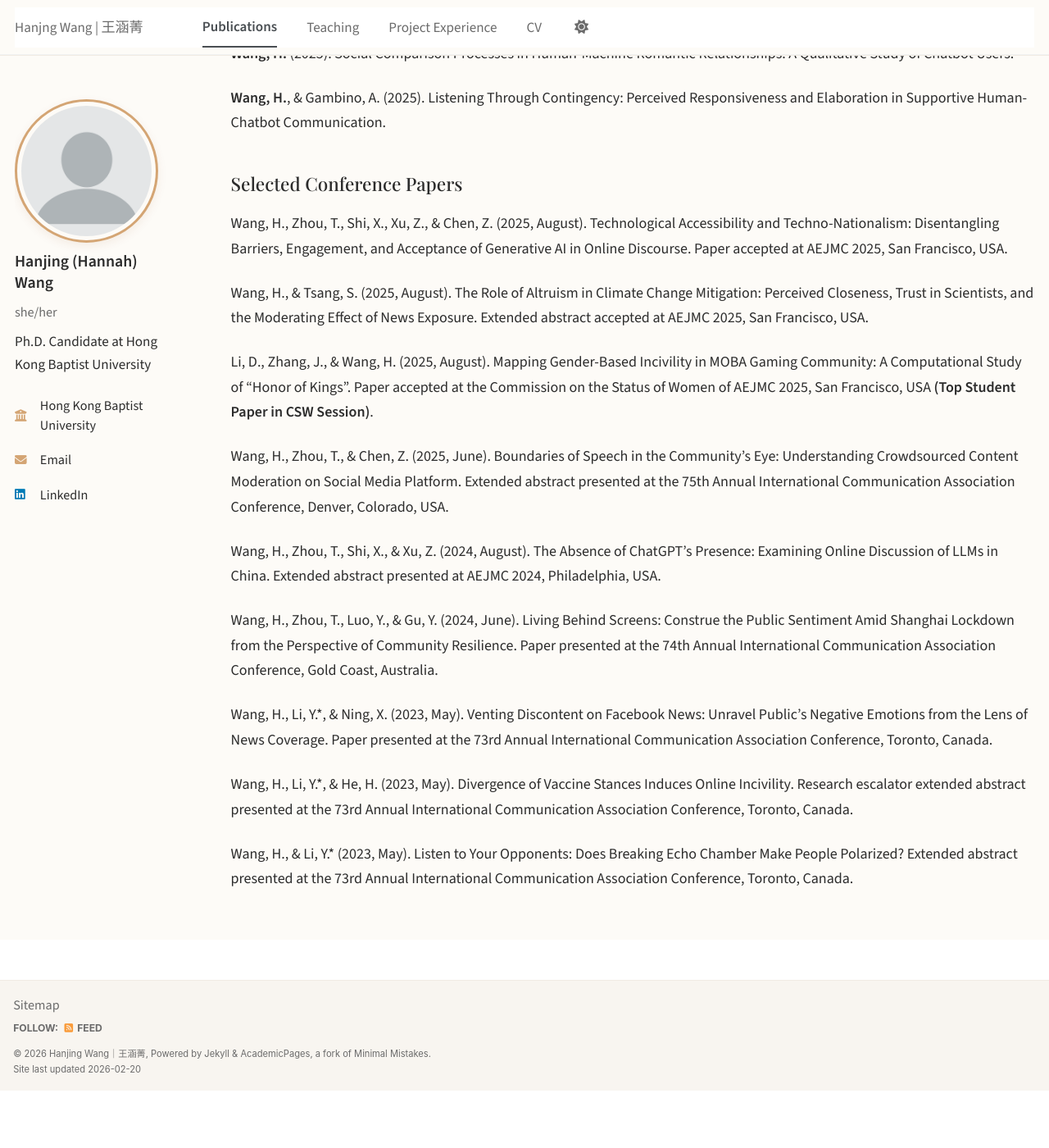
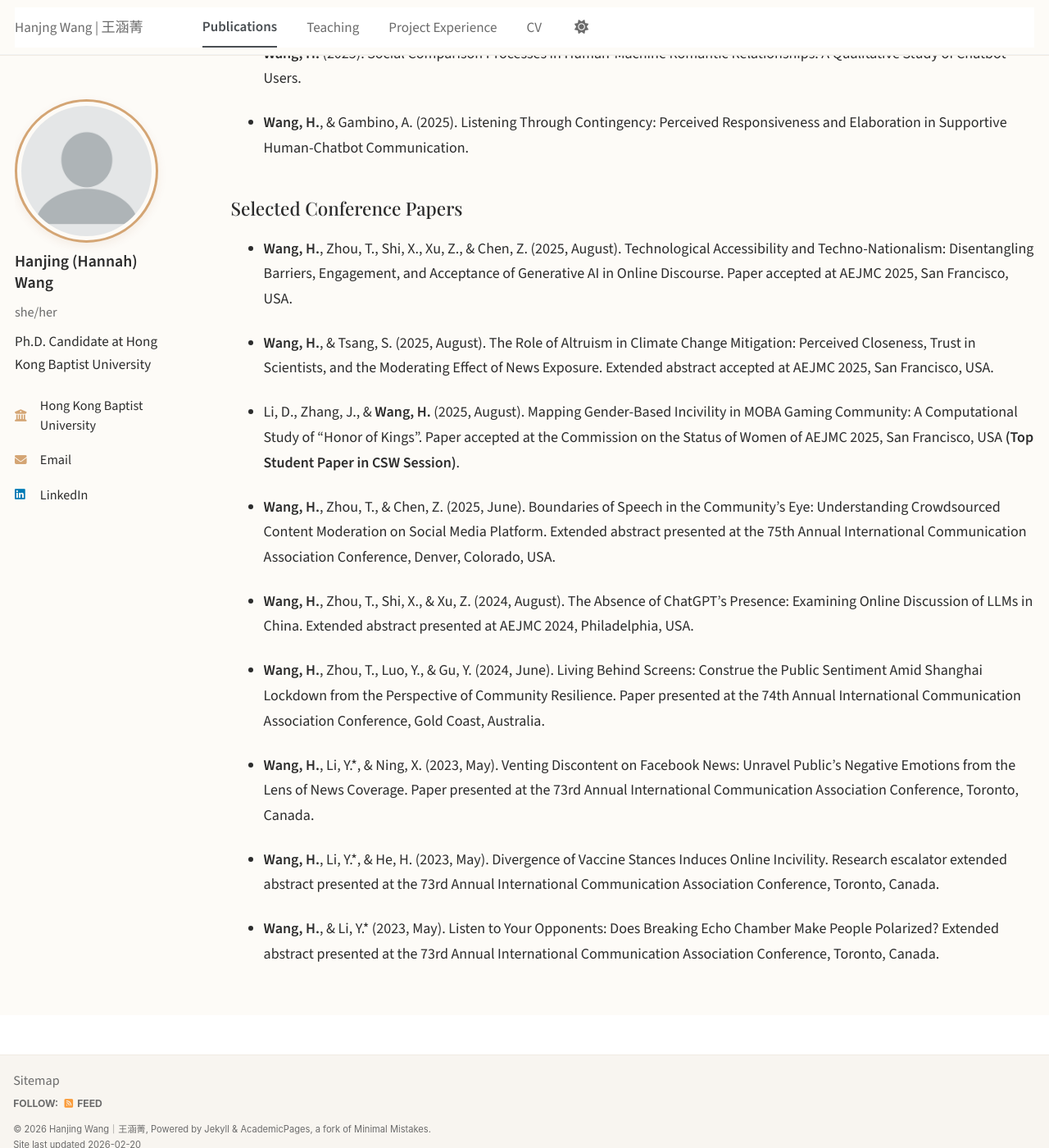
Before and after one commit to hanjingwang-comm/hanjingwang-comm.github.io, a Jekyll site: the page built from _pages/publications.md, in a window 1280 px wide and 1400 px high, scrolled down 897 px. Shown: the whole window at 82% size. Built offline with Jekyll 4.4.1, drawn with Linux system fonts in a browser that asks for light colours; some web fonts are replaced; a script bundle is joined from its source files by our own code; library files that are not in the unit come from our copies; before the commit the page ends 2227 px from its top, so only the background shows below that.

```diff
--- a/_pages/publications.md
+++ b/_pages/publications.md
@@ -7,42 +7,42 @@ author_profile: true
 
 ## Refereed Journal Articles / Conference Proceedings
 
-**Wang, H.**, Li, Y.*, & Ning, X. (2024). News coverage of the COVID-19 pandemic on social media and the public's negative emotions: Computational study. *Journal of Medical Internet Research*.
+- **Wang, H.**, Li, Y.*, & Ning, X. (2024). News coverage of the COVID-19 pandemic on social media and the public's negative emotions: Computational study. *Journal of Medical Internet Research*.
 
-Huang, Z., **Wang, H.**, & Shi, X. (2023, July). The Future of Work: Do We Need Interactive Collaborative Offices? The Most Interesting Survey in a Post-Covid World. In *2023 IEEE 43rd International Conference on Distributed Computing Systems Workshops (ICDCSW)*. IEEE.
+- Huang, Z., **Wang, H.**, & Shi, X. (2023, July). The Future of Work: Do We Need Interactive Collaborative Offices? The Most Interesting Survey in a Post-Covid World. In *2023 IEEE 43rd International Conference on Distributed Computing Systems Workshops (ICDCSW)*. IEEE.
 
 ## Papers Under Review
 
-**Wang, H.**, Zhou, T., Chen, Z.* (2026, Feb). Public Voices or Surrogate Censors? Uncovering Community Members' Participatory Censorship Practices on Social Media. *Online Information Review* (Under review).
+- **Wang, H.**, Zhou, T., Chen, Z.* (2026, Feb). Public Voices or Surrogate Censors? Uncovering Community Members' Participatory Censorship Practices on Social Media. *Online Information Review* (Under review).
 
-Li, D., Zhang, J., & **Wang, H.** (2026, Jan). Mapping gender-based incivility in MOBA gaming community: A computational study of "Honor of Kings" through social media discussions. *Feminist Media Studies* (Under review).
+- Li, D., Zhang, J., & **Wang, H.** (2026, Jan). Mapping gender-based incivility in MOBA gaming community: A computational study of "Honor of Kings" through social media discussions. *Feminist Media Studies* (Under review).
 
-**Wang, H.**, Zhou, T., Shi, X., Xu, Z., & Chen, Z.* (2025, Sep). Technological Accessibility and Techno-Nationalism: Disentangling Barriers, Engagement, and Acceptance of Generative AI in Online Discourse. *Journal of Computational Social Science* (Under review).
+- **Wang, H.**, Zhou, T., Shi, X., Xu, Z., & Chen, Z.* (2025, Sep). Technological Accessibility and Techno-Nationalism: Disentangling Barriers, Engagement, and Acceptance of Generative AI in Online Discourse. *Journal of Computational Social Science* (Under review).
 
-**Wang, H.***, Zhou T., Luo Y., & Gu Y. (2024, May). Living Behind Screens: Construe the Public Sentiment Amid Shanghai Lockdown from the Perspective of Community Resilience. *BMC Public Health* (2nd R&R).
+- **Wang, H.***, Zhou T., Luo Y., & Gu Y. (2024, May). Living Behind Screens: Construe the Public Sentiment Amid Shanghai Lockdown from the Perspective of Community Resilience. *BMC Public Health* (2nd R&R).
 
 ## Working Papers
 
-**Wang, H.** (2025). Social Comparison Processes in Human-Machine Romantic Relationships: A Qualitative Study of Chatbot Users.
+- **Wang, H.** (2025). Social Comparison Processes in Human-Machine Romantic Relationships: A Qualitative Study of Chatbot Users.
 
-**Wang, H.**, & Gambino, A. (2025). Listening Through Contingency: Perceived Responsiveness and Elaboration in Supportive Human-Chatbot Communication.
+- **Wang, H.**, & Gambino, A. (2025). Listening Through Contingency: Perceived Responsiveness and Elaboration in Supportive Human-Chatbot Communication.
 
 ## Selected Conference Papers
 
-Wang, H., Zhou, T., Shi, X., Xu, Z., & Chen, Z. (2025, August). Technological Accessibility and Techno-Nationalism: Disentangling Barriers, Engagement, and Acceptance of Generative AI in Online Discourse. Paper accepted at AEJMC 2025, San Francisco, USA.
+- **Wang, H.**, Zhou, T., Shi, X., Xu, Z., & Chen, Z. (2025, August). Technological Accessibility and Techno-Nationalism: Disentangling Barriers, Engagement, and Acceptance of Generative AI in Online Discourse. Paper accepted at AEJMC 2025, San Francisco, USA.
 
-Wang, H., & Tsang, S. (2025, August). The Role of Altruism in Climate Change Mitigation: Perceived Closeness, Trust in Scientists, and the Moderating Effect of News Exposure. Extended abstract accepted at AEJMC 2025, San Francisco, USA.
+- **Wang, H.**, & Tsang, S. (2025, August). The Role of Altruism in Climate Change Mitigation: Perceived Closeness, Trust in Scientists, and the Moderating Effect of News Exposure. Extended abstract accepted at AEJMC 2025, San Francisco, USA.
 
-Li, D., Zhang, J., & Wang, H. (2025, August). Mapping Gender-Based Incivility in MOBA Gaming Community: A Computational Study of "Honor of Kings". Paper accepted at the Commission on the Status of Women of AEJMC 2025, San Francisco, USA **(Top Student Paper in CSW Session)**.
+- Li, D., Zhang, J., & **Wang, H.** (2025, August). Mapping Gender-Based Incivility in MOBA Gaming Community: A Computational Study of "Honor of Kings". Paper accepted at the Commission on the Status of Women of AEJMC 2025, San Francisco, USA **(Top Student Paper in CSW Session)**.
 
-Wang, H., Zhou, T., & Chen, Z. (2025, June). Boundaries of Speech in the Community's Eye: Understanding Crowdsourced Content Moderation on Social Media Platform. Extended abstract presented at the 75th Annual International Communication Association Conference, Denver, Colorado, USA.
+- **Wang, H.**, Zhou, T., & Chen, Z. (2025, June). Boundaries of Speech in the Community's Eye: Understanding Crowdsourced Content Moderation on Social Media Platform. Extended abstract presented at the 75th Annual International Communication Association Conference, Denver, Colorado, USA.
 
-Wang, H., Zhou, T., Shi, X., & Xu, Z. (2024, August). The Absence of ChatGPT's Presence: Examining Online Discussion of LLMs in China. Extended abstract presented at AEJMC 2024, Philadelphia, USA.
+- **Wang, H.**, Zhou, T., Shi, X., & Xu, Z. (2024, August). The Absence of ChatGPT's Presence: Examining Online Discussion of LLMs in China. Extended abstract presented at AEJMC 2024, Philadelphia, USA.
 
-Wang, H., Zhou, T., Luo, Y., & Gu, Y. (2024, June). Living Behind Screens: Construe the Public Sentiment Amid Shanghai Lockdown from the Perspective of Community Resilience. Paper presented at the 74th Annual International Communication Association Conference, Gold Coast, Australia.
+- **Wang, H.**, Zhou, T., Luo, Y., & Gu, Y. (2024, June). Living Behind Screens: Construe the Public Sentiment Amid Shanghai Lockdown from the Perspective of Community Resilience. Paper presented at the 74th Annual International Communication Association Conference, Gold Coast, Australia.
 
-Wang, H., Li, Y.*, & Ning, X. (2023, May). Venting Discontent on Facebook News: Unravel Public's Negative Emotions from the Lens of News Coverage. Paper presented at the 73rd Annual International Communication Association Conference, Toronto, Canada.
+- **Wang, H.**, Li, Y.*, & Ning, X. (2023, May). Venting Discontent on Facebook News: Unravel Public's Negative Emotions from the Lens of News Coverage. Paper presented at the 73rd Annual International Communication Association Conference, Toronto, Canada.
 
-Wang, H., Li, Y.*, & He, H. (2023, May). Divergence of Vaccine Stances Induces Online Incivility. Research escalator extended abstract presented at the 73rd Annual International Communication Association Conference, Toronto, Canada.
+- **Wang, H.**, Li, Y.*, & He, H. (2023, May). Divergence of Vaccine Stances Induces Online Incivility. Research escalator extended abstract presented at the 73rd Annual International Communication Association Conference, Toronto, Canada.
 
-Wang, H., & Li, Y.* (2023, May). Listen to Your Opponents: Does Breaking Echo Chamber Make People Polarized? Extended abstract presented at the 73rd Annual International Communication Association Conference, Toronto, Canada.
+- **Wang, H.**, & Li, Y.* (2023, May). Listen to Your Opponents: Does Breaking Echo Chamber Make People Polarized? Extended abstract presented at the 73rd Annual International Communication Association Conference, Toronto, Canada.
```
